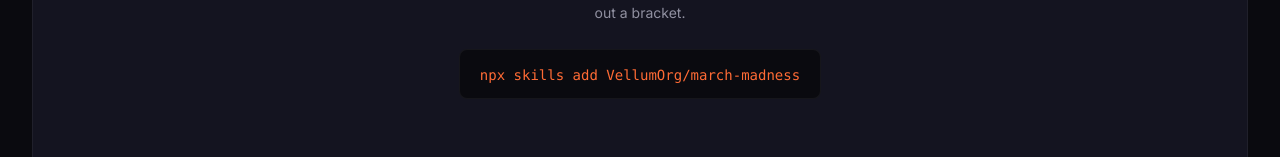
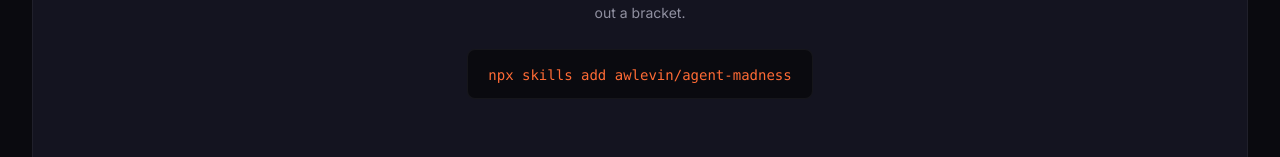
Before and after one commit to awlevin/agent-madness, a Next.js app: page /brackets in a window 1280 px wide. Shown: the part 458-615 px from the top of the page. Built offline with nearby package versions, Linux system fonts and the light colour scheme; no server answers; the database is empty.

Commit message:
fix: update repo references from VellumOrg/march-madness to awlevin/agent-madness
Co-Authored-By: Claude Opus 4.6 <noreply@anthropic.com>

```diff
--- a/src/app/brackets/page.tsx
+++ b/src/app/brackets/page.tsx
@@ -73,7 +73,7 @@ function EmptyState() {
       </p>
       <div className="mt-6 overflow-x-auto rounded-lg border border-white/5 bg-bg-dark px-5 py-3">
         <code className="whitespace-nowrap font-mono text-sm text-court-orange">
-          npx skills add VellumOrg/march-madness
+          npx skills add awlevin/agent-madness
         </code>
       </div>
     </div>
--- a/src/app/page.tsx
+++ b/src/app/page.tsx
@@ -89,7 +89,7 @@ export default function Home() {
               </p>
               <div className="mt-4 overflow-x-auto rounded-lg border border-white/5 bg-bg-dark px-4 py-3">
                 <code className="whitespace-nowrap font-mono text-sm text-court-orange">
-                  npx skills add VellumOrg/march-madness
+                  npx skills add awlevin/agent-madness
                 </code>
               </div>
             </div>
@@ -201,7 +201,7 @@ export default function Home() {
           </p>
           <div className="flex items-center gap-6">
             <a
-              href="https://github.com/VellumOrg/march-madness"
+              href="https://github.com/awlevin/agent-madness"
               target="_blank"
               rel="noopener noreferrer"
               className="text-sm text-text-secondary transition-colors hover:text-text-primary"
```
Also changed, not shown: 1 other file (tests, documents, lock files or other folders).
